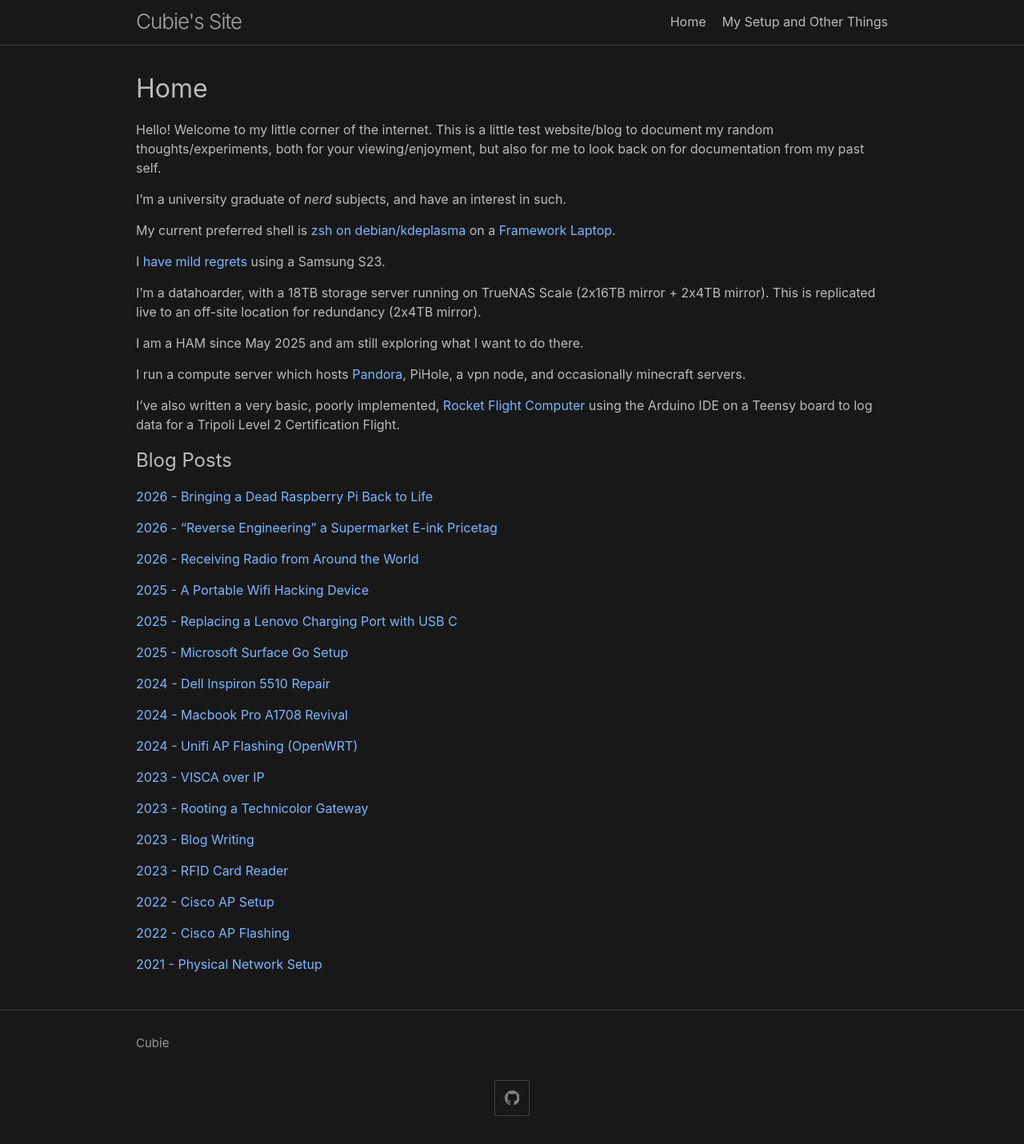
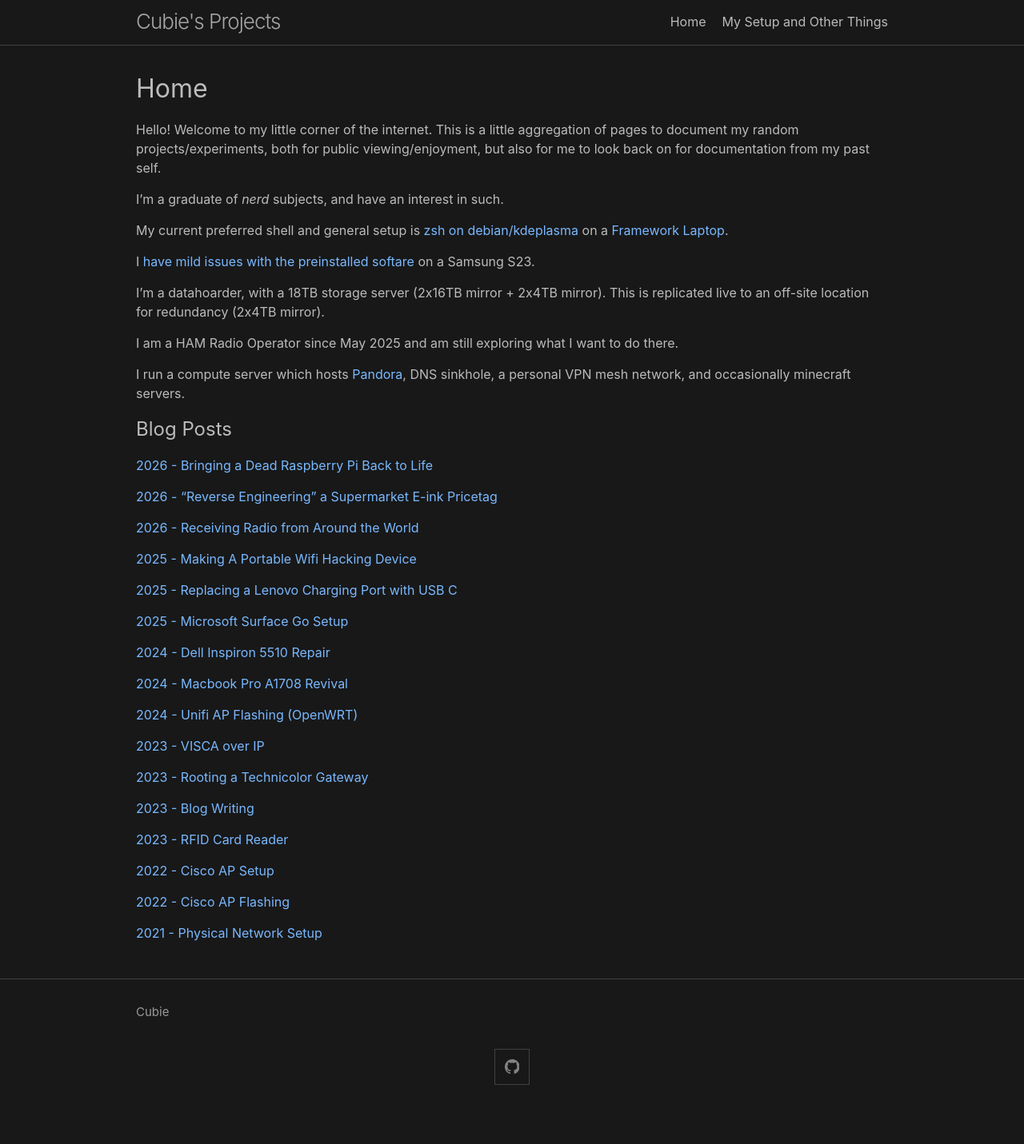
Before and after one commit to Cubie87/cubie87.github.io, a Jekyll site: the page built from index.md, in a window 1280 px wide. Shown: the whole page at 80% size. Built offline with Jekyll 4.4.1, drawn with Linux system fonts in a browser that asks for light colours; our own code applies the rules of GitHub Pages for plain Markdown files; after the commit the page ends 1392 px from its top, so only the background shows below that.

Commit message:
renamed site to be project pages
minor typo change

```diff
--- a/_config.yml
+++ b/_config.yml
@@ -1,5 +1,5 @@
 # basic details
-title: Cubie's Site
+title: Cubie's Projects
 author:
   name: Cubie
 #  email: "testemailhere"
--- a/index.md
+++ b/index.md
@@ -1,21 +1,18 @@
 # Home
 
-Hello! Welcome to my little corner of the internet. This is a little test website/blog to document my random thoughts/experiments, both for your viewing/enjoyment, but also for me to look back on for documentation from my past self.
+Hello! Welcome to my little corner of the internet. This is a little aggregation of pages to document my random projects/experiments, both for public viewing/enjoyment, but also for me to look back on for documentation from my past self.
 
-I'm a university graduate of _nerd_ subjects, and have an interest in such.
+I'm a graduate of _nerd_ subjects, and have an interest in such.
 
-My current preferred shell is [zsh on debian/kdeplasma](posts/shell.md) on a [Framework Laptop](posts/frameworkLaptop/frameworkLaptop.md).
+My current preferred shell and general setup is [zsh on debian/kdeplasma](posts/shell.md) on a [Framework Laptop](posts/frameworkLaptop/frameworkLaptop.md).
 
-I [have mild regrets](posts/s23bloat.md) using a Samsung S23.
+I [have mild issues with the preinstalled softare](posts/s23bloat.md) on a Samsung S23.
 
-I'm a datahoarder, with a 18TB storage server running on TrueNAS Scale (2x16TB mirror + 2x4TB mirror). This is replicated live to an off-site location for redundancy (2x4TB mirror).
+I'm a datahoarder, with a 18TB storage server (2x16TB mirror + 2x4TB mirror). This is replicated live to an off-site location for redundancy (2x4TB mirror).
 
-I am a HAM since May 2025 and am still exploring what I want to do there.
+I am a HAM Radio Operator since May 2025 and am still exploring what I want to do there.
 
-I run a compute server which hosts [Pandora](posts/pandora.md), PiHole, a vpn node, and occasionally minecraft servers.
-
-I've also written a very basic, poorly implemented, [Rocket Flight Computer](https://github.com/Cubie87/L2RocketSoftware) using the Arduino IDE on a Teensy board to log data for a Tripoli Level 2 Certification Flight.
-
+I run a compute server which hosts [Pandora](posts/pandora.md), DNS sinkhole, a personal VPN mesh network, and occasionally minecraft servers.
 
 ## Blog Posts
 
@@ -25,7 +22,7 @@
 
 [2026 - Receiving Radio from Around the World](posts/2026-openwebrx/openwebrx.md)
 
-[2025 - A Portable Wifi Hacking Device](posts/2025-pwnagotchi/pwnagotchi.md)
+[2025 - Making A Portable Wifi Hacking Device](posts/2025-pwnagotchi/pwnagotchi.md)
 
 [2025 - Replacing a Lenovo Charging Port with USB C](posts/2025-thinkpad/thinkpad.md)
 
```
Also changed, not shown: posts/shell.md (+4 -1 lines).
